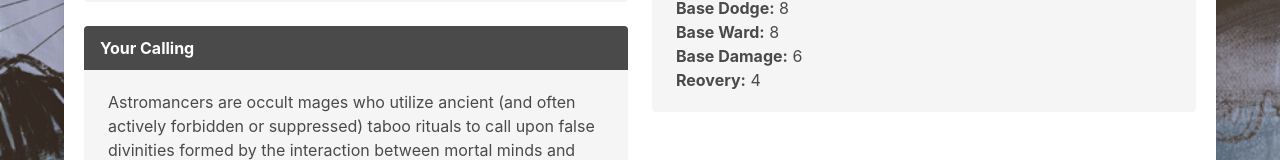
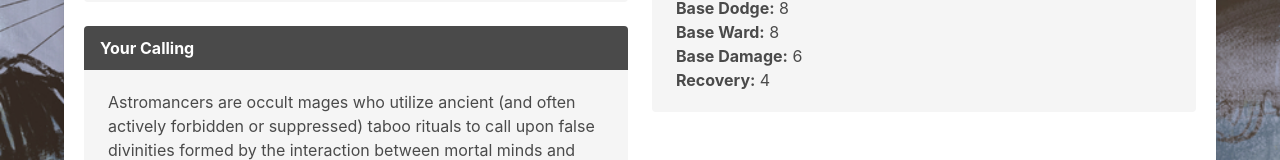
Before and after one commit to astralfrontier/megalos, a React (Vite) app: page /character in a window 1280 px wide. Both pictures are taken after a click on the link "Class and Calling". Shown: the part 553-713 px from the top of the page. Built offline with nearby package versions, Linux system fonts and the light colour scheme; the HTML template or start-up script is replaced by a standard one.

Commit message:
Fix typo in class calling data

```diff
--- a/src/characters/ClassCallingPane.tsx
+++ b/src/characters/ClassCallingPane.tsx
@@ -60,7 +60,7 @@ function ClassCallingPane() {
           {benefit("Base Dodge", character.calling.benefits.baseDodge)}
           {benefit("Base Ward", character.calling.benefits.baseWard)}
           {benefit("Base Damage", character.calling.benefits.baseDamage)}
-          {benefit("Reovery", character.calling.benefits.recovery)}
+          {benefit("Recovery", character.calling.benefits.recovery)}
         </div>
       </article>
     </>
```
